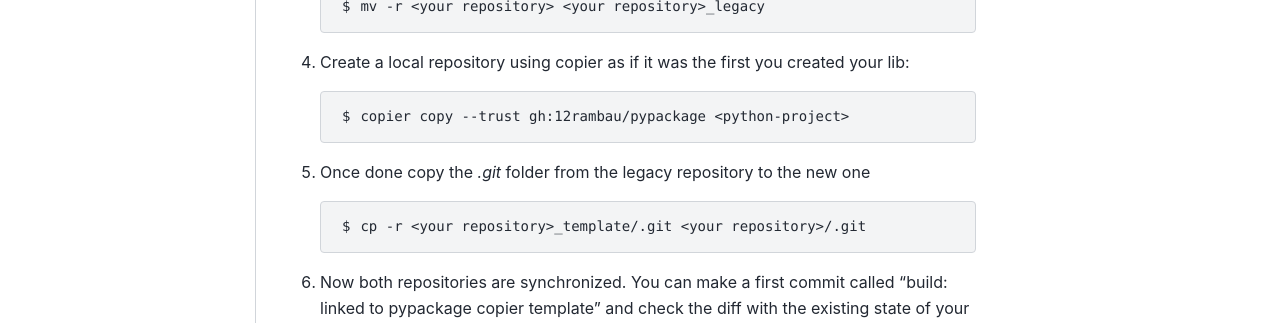
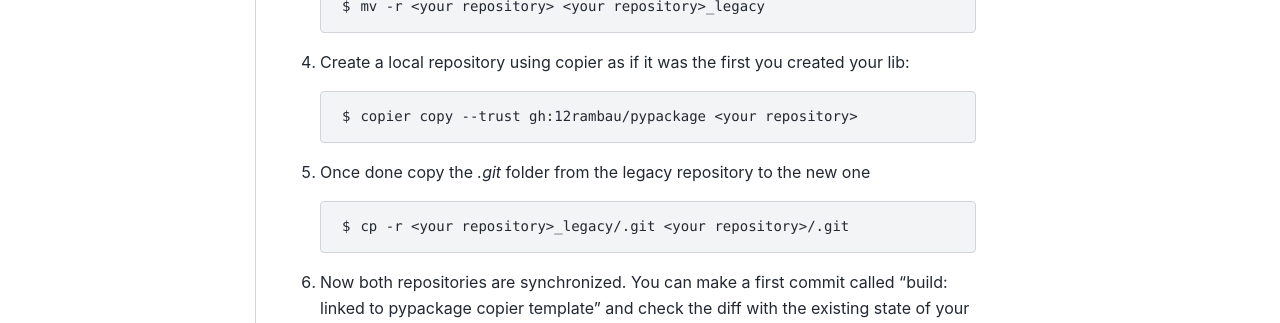
Before and after one commit to 12rambau/pypackage, a Sphinx documentation site: the page built from docs/set.rst, in a window 1280 px wide and 986 px high. Shown: the part 371-694 px from the top of the window. Built offline with Sphinx 7.4.7 and the Sphinx Book theme 1.1.4, drawn with Linux system fonts in a browser that asks for light colours.

Commit message:
docs: add

```diff
--- a/docs/set.rst
+++ b/docs/set.rst
@@ -23,13 +23,13 @@ Link Existing repository
 
     .. code-block:: console
 
-        copier copy --trust gh:12rambau/pypackage <python-project>
+        copier copy --trust gh:12rambau/pypackage <your repository>
 
 #.  Once done copy the `.git` folder from the legacy repository to the new one
 
     .. code-block:: console
 
-        cp -r <your repository>_template/.git <your repository>/.git
+        cp -r <your repository>_legacy/.git <your repository>/.git
 
 #.  Now both repositories are synchronized.
     You can make a first commit called "build: linked to pypackage copier template" and check the diff with the existing state of your repository.
```
